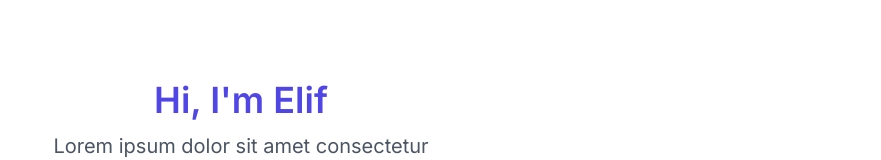
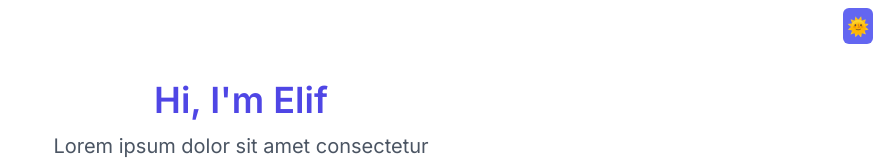
Before and after one commit to elifraydin/portfolio-react-tailwind, a React (Vite) app: page / in a window 1280 px wide. Shown: the top 160 px of the page, without its empty margins (399-1280 px from the left). Built offline with nearby package versions, Linux system fonts and the light colour scheme.

Commit message:
Dark Mode

```diff
--- a/src/App.jsx
+++ b/src/App.jsx
@@ -1,11 +1,45 @@
-import React from 'react'
+import React, { useEffect, useState } from 'react'
 import HeroSection from './components/HeroSection'
 
 function App() {
+
+
+  const [theme, setTheme] = useState(null);
+
+  useEffect(() => {
+    if (window.matchMedia('(prefers-color-scheme: dark)').matches) {
+      setTheme('dark');
+    } else {
+      setTheme('light');
+    }
+  }, []);
+
+  const handleThemeSwitch = () => {
+    setTheme(theme === 'dark' ? 'light' : 'dark');
+  };
+
+  useEffect(() => {
+    if (theme === 'dark') {
+      document.documentElement.classList.add('dark');
+    } else {
+      document.documentElement.classList.remove('dark');
+    }
+  }, [theme]);
+
   return (
-    <div className='font-inter'>
-      <HeroSection/>
-    </div>
+    <>
+      <button
+        type="button"
+        onClick={handleThemeSwitch}
+        className="fixed z-10 right-2 top-2 bg-indigo-500 text-lg p-1 rounded-md"
+      >
+        {theme === 'dark' ? '🌙' : '🌞'}
+      </button>
+
+      <div className='font-inter bg:white dark:bg-slate-900'>
+        <HeroSection />
+      </div>
+    </>
   )
 }
 export default App
--- a/src/components/HeroSection.jsx
+++ b/src/components/HeroSection.jsx
@@ -4,8 +4,8 @@
     return (
         <div className='flex items-center justify-center flex-col py-20'>
             <div className='text-center'>
-                <h1 className='text-2xl md:text-4xl mb-1 md:mb-3 text-indigo-600 font-semibold'>Hi, I'm Elif</h1>
-                <p className='text-md md:text-xl max-w-md mb-3 text-gray-600'>Lorem ipsum dolor sit amet consectetur adipisicing elit. Facilis, voluptatum.</p>
+                <h1 className='text-2xl md:text-4xl mb-1 md:mb-3 text-indigo-600 dark:text-indigo-500 font-semibold'>Hi, I'm Elif</h1>
+                <p className='text-md md:text-xl max-w-md mb-3 text-gray-600 dark:text-gray-300'>Lorem ipsum dolor sit amet consectetur adipisicing elit. Facilis, voluptatum.</p>
                 <a href='/#' className='inline-block px-8 py-3 border border-transparent text-base font-medium rounded-md text-white bg-indigo-600 hover:bg-indigo-700 md:text-md'>See works</a>
             </div>
 
```
